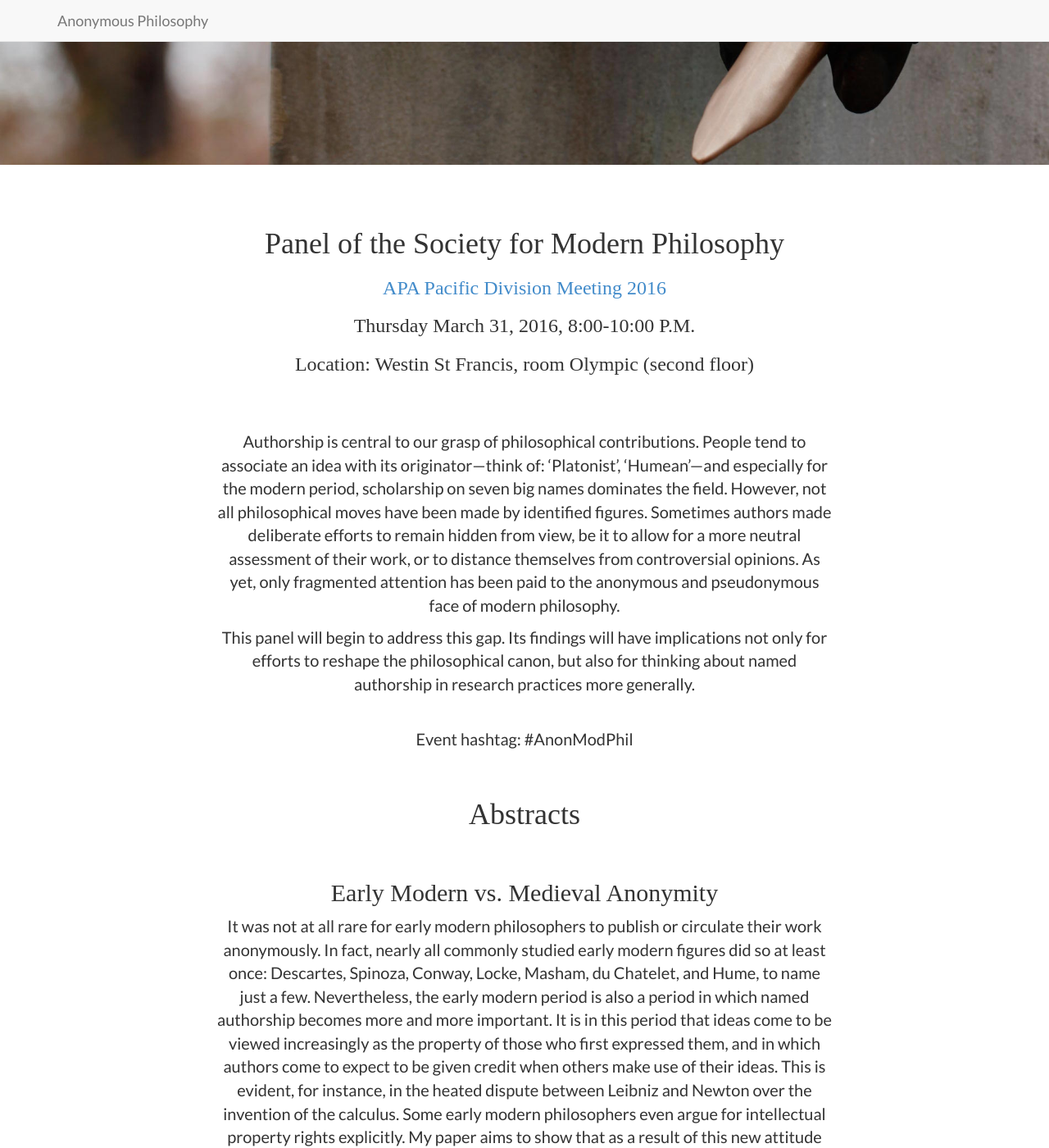
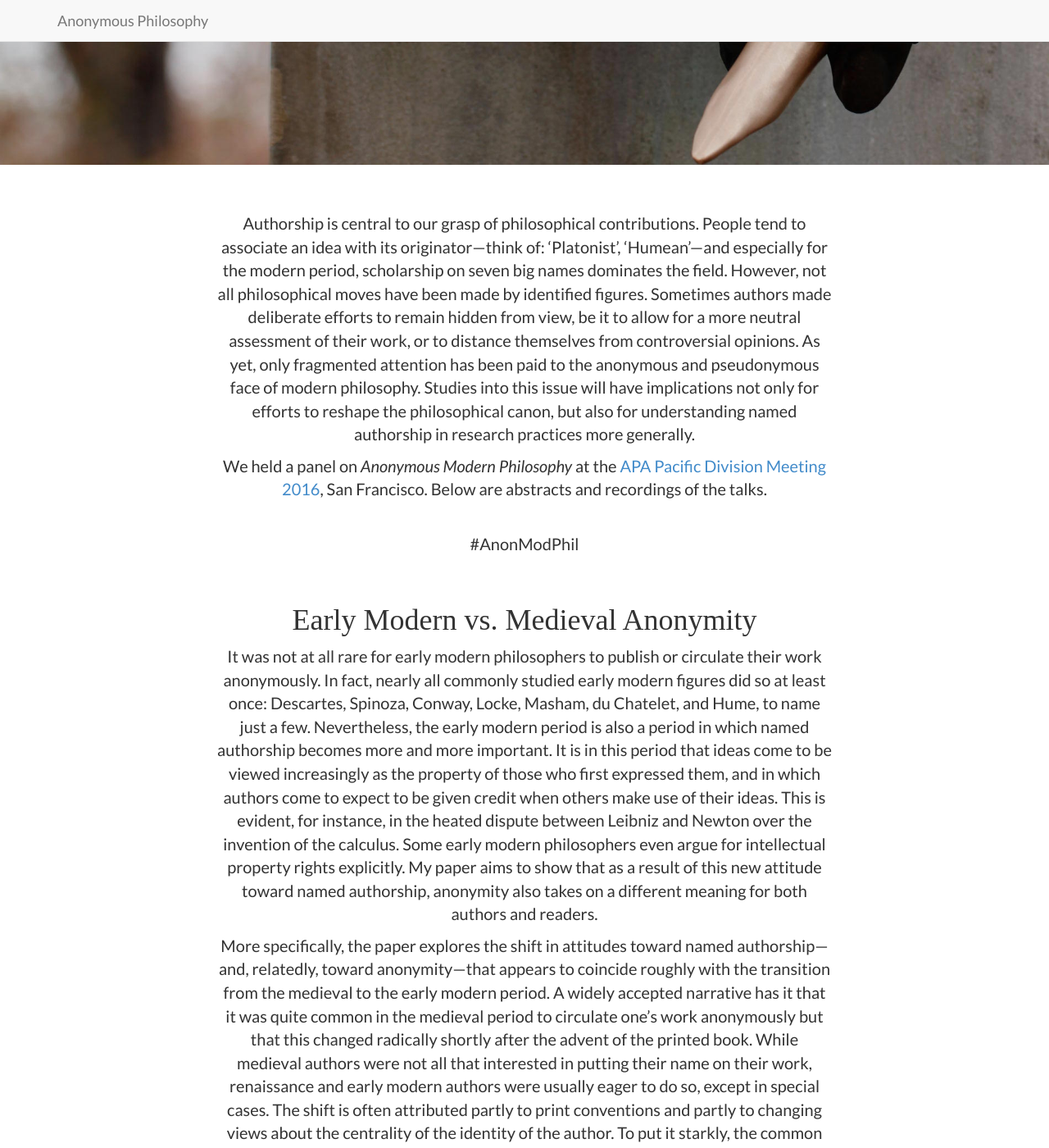
Before and after one commit to anonphil/anonphil.github.io, a Jekyll site: the page built from index.html, in a window 1280 px wide and 1400 px high, scrolled down 617 px. Shown: the whole window at 82% size. Built offline with Jekyll 4.4.1, drawn with Linux system fonts in a browser that asks for light colours; some web fonts are replaced.

Commit message:
embedded recordings
& compressed panel info

```diff
--- a/_includes/about.html
+++ b/_includes/about.html
@@ -4,32 +4,24 @@
             <div class="col-lg-8 col-lg-offset-2">
             </br>
               </br>
-                <h1>Panel of the Society for Modern Philosophy</h1>
-                <h3><a href="http://www.apaonline.org/events/event_details.asp?id=322905" target="_blank">APA Pacific Division Meeting 2016</a></h3>
-                <h3>Thursday March 31, 2016, 8:00-10:00 P.M.</h3>
-                <h3>Location: Westin St Francis, room Olympic (second floor)</h3>
-                </br>
-                </br>
-                <p>Authorship is central to our grasp of philosophical contributions. People tend to associate an idea with its originator—think of: ‘Platonist’, ‘Humean’—and especially for the modern period, scholarship on seven big names dominates the field. However, not all philosophical moves have been made by identified figures. Sometimes authors made deliberate efforts to remain hidden from view, be it to allow for a more neutral assessment of their work, or to distance themselves from controversial opinions. As yet, only fragmented attention has been paid to the anonymous and pseudonymous face of modern philosophy.</p>
+                <p>Authorship is central to our grasp of philosophical contributions. People tend to associate an idea with its originator—think of: ‘Platonist’, ‘Humean’—and especially for the modern period, scholarship on seven big names dominates the field. However, not all philosophical moves have been made by identified figures. Sometimes authors made deliberate efforts to remain hidden from view, be it to allow for a more neutral assessment of their work, or to distance themselves from controversial opinions. As yet, only fragmented attention has been paid to the anonymous and pseudonymous face of modern philosophy. Studies into this issue will have implications not only for efforts to reshape the philosophical canon, but also for understanding named authorship in research practices more generally.</p>
 
-                <p>This panel will begin to address this gap.  Its findings will have implications not only for efforts to reshape the philosophical canon, but also for thinking about named authorship in research practices more generally.</p>
+                <p>We held a panel on <i>Anonymous Modern Philosophy</i> at the <a href="http://www.apaonline.org/events/event_details.asp?id=322905" target="_blank">APA Pacific Division Meeting 2016</a>, San Francisco. Below are abstracts and recordings of the talks.</p>
 		<br>
-        <!-- <p>Feel free to get in touch (
-			<a href="https://twitter.com/csmeyns" target="_blank">@csmeyns</a>
-			) if you have any questions.</p> -->
 
-        <p>Event hashtag: #AnonModPhil</p>
+        <p>#AnonModPhil</p>
 		<br>
-	 <h1>Abstracts</h1>
-	 <br>
-	   <h2>Early Modern vs. Medieval Anonymity</h2>
+	 <h1>Early Modern vs. Medieval Anonymity</h1>
 	   <!-- <h3><a href="http://philosophy.osu.edu/people/jorati.1" target="_blank">Julia Joráti</a></h3> -->
 
 	   <p>It was not at all rare for early modern philosophers to publish or circulate their work anonymously. In fact, nearly all commonly studied early modern figures did so at least once: Descartes, Spinoza, Conway, Locke, Masham, du Chatelet, and Hume, to name just a few. Nevertheless, the early modern period is also a period in which named authorship becomes more and more important. It is in this period that ideas come to be viewed increasingly as the property of those who first expressed them, and in which authors come to expect to be given credit when others make use of their ideas. This is evident, for instance, in the heated dispute between Leibniz and Newton over the invention of the calculus. Some early modern philosophers even argue for intellectual property rights explicitly. My paper aims to show that as a result of this new attitude toward named authorship, anonymity also takes on a different meaning for both authors and readers.</p>
 <p>More specifically, the paper explores the shift in attitudes toward named authorship—and, relatedly, toward anonymity—that appears to coincide roughly with the transition from the medieval to the early modern period. A widely accepted narrative has it that it was quite common in the medieval period to circulate one’s work anonymously but that this changed radically shortly after the advent of the printed book. While medieval authors were not all that interested in putting their name on their work, renaissance and early modern authors were usually eager to do so, except in special cases. The shift is often attributed partly to print conventions and partly to changing views about the centrality of the identity of the author. To put it starkly, the common narrative claims that early modern authors generally have bigger egos than their medieval counterparts, and hence stronger desires that their ideas be associated with their names.</p>
 <p>This narrative, like most broad narratives that draw a sharp contrast between medieval and early modern attitudes, is of course over-simplified. Yet, there is some truth in it as well: the notions of intellectual property, copyright, and plagiarism seem to have developed after the invention of the printing press. The identity of the author becomes increasingly important in early modern Europe and certain authors even attain the status of celebrities. As a result, publishing under one’s name starts to become the default, which in turn means that when an author withholds her name, it is quite likely that she thinks there are special reasons in favor of anonymity. While it is entirely possible for a medieval author to write anonymously without giving much thought to the matter, it is quite unlikely in the case of early modern authors. This in turn, my paper contends, also changes the ways in which readers perceive anonymity.</p>
+<br>
+<iframe width="100%" height="166" scrolling="no" frameborder="no" src="https://w.soundcloud.com/player/?url=https%3A//api.soundcloud.com/tracks/261210013&amp;color=00aabb&amp;auto_play=false&amp;hide_related=false&amp;show_comments=true&amp;show_user=true&amp;show_reposts=false"></iframe>
 	 <br>
-	   <h2>The Spinozist Model of Anonymity and the <em>Tractatus-Theologico Politicus</em></h2>
+	 <br>
+	   <h1>The Spinozist Model of Anonymity and the <em>Tractatus-Theologico Politicus</em></h1>
 	   <!-- <h3><a href="http://www.heythrop.ac.uk/staff/dr-alexander-douglas" target="_blank">Alexander X. Douglas</a></h3> -->
 
 <p>Why did Spinoza choose to publish his philosophy anonymously? He might have done so in order to protect himself from persecution. But there are reasons to doubt that this was his main motive. </p>
@@ -37,13 +29,19 @@
 	<p>Spinoza, in the <em>Tractatus</em>, turned the accusation against the accusers: those who condemn the writings of others do in order to win “the applause of the crowd”; they are the ones corrupted by ambition. But he then risked having the accusation turned back upon himself. Anonymous publication made any such counteraccusation appear much less plausible.</p>
 	<p>It was, however, very important for Spinoza not simply to <em>appear</em> unmotivated by ambition in writing his philosophy, but also to be so unmotivated. His psychological theory rules it impossible to convey one’s philosophical thoughts to somebody without also transferring to her the motivations that prompted those thoughts. If ambition is among those motivations, the philosophy will have a corrupting effect. And the contagion of ambition is, for Spinoza, among the most dangerous of all the social pathologies.
 	</p>
+
+<iframe width="100%" height="166" scrolling="no" frameborder="no" src="https://w.soundcloud.com/player/?url=https%3A//api.soundcloud.com/tracks/261210010&amp;color=00aabb&amp;auto_play=false&amp;hide_related=false&amp;show_comments=true&amp;show_user=true&amp;show_reposts=false"></iframe>
+
 	 <br>
-	   <h2>Rooting for the Underdogs</h2>
+	 <br>
+	   <h1>Rooting for the Underdogs</h1>
 	   <!-- <h3><a href="http://www.humanities.mcmaster.ca/~philos/people/profile_lapointe.php" target="_blank">Sandra Lapointe</a></h3> -->
 
 <p>There are many things wrong about our conception of what counts as canonical in philosophy in the nineteenth century, and with the idea of a canon in general. Considering the case of Bernard Bolzano is quite enlightening. It shows that the value of philosophical ideas has little to do with authorship and popularity. Our focus on “founding giants” and “great minds” is tainted by perspective, prejudice and all sorts of complicated assumptions, most of which are fed by bias. At the same time, part of the interest of doing the history of philosophy—as opposed to rational reconstruction—is to tell a story, explain how theories arise and develop in context, and anonymity is not a very good engine for narratives. This raises a number of questions about historical methodology and surprisingly little has been written on the topic. In this talk I will make a few suggestions.</p>
 
                 </br>
+                </br>
+                </br>
               </div>
         </div>
     </section>
```
